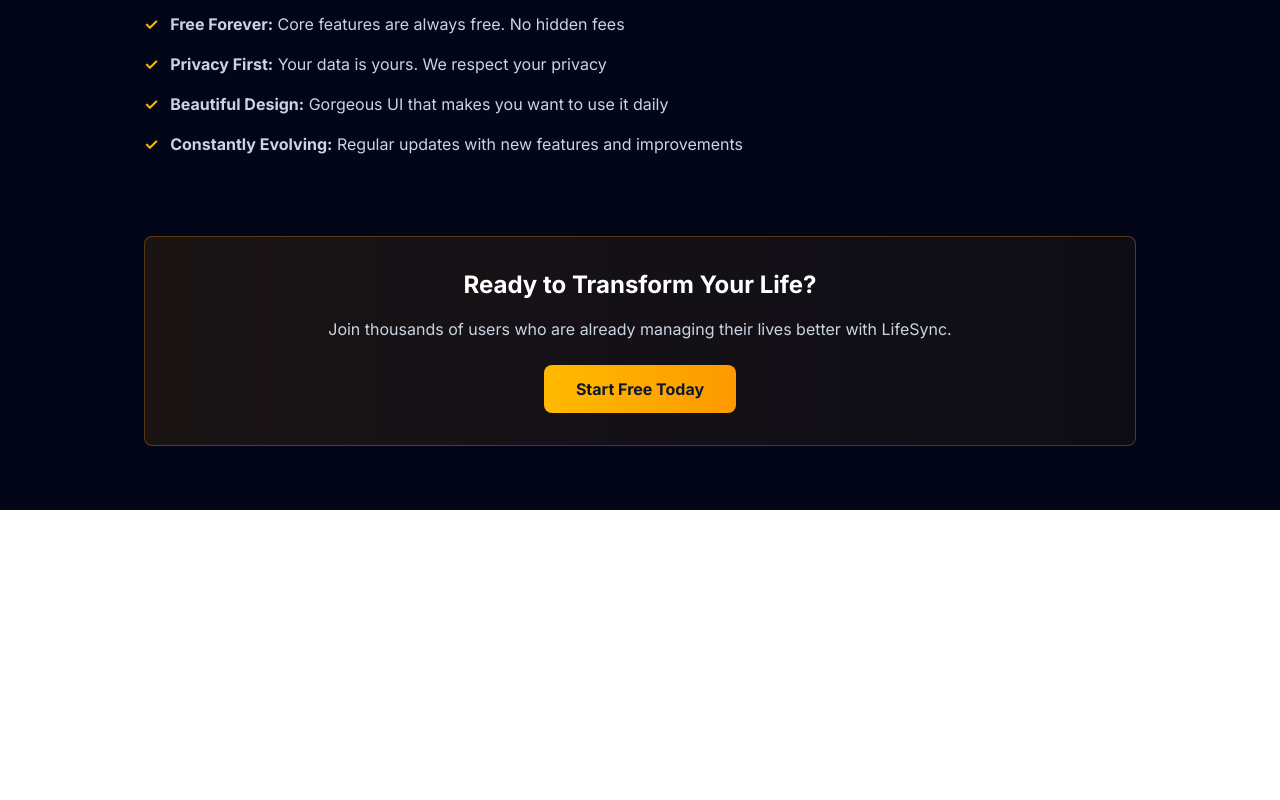
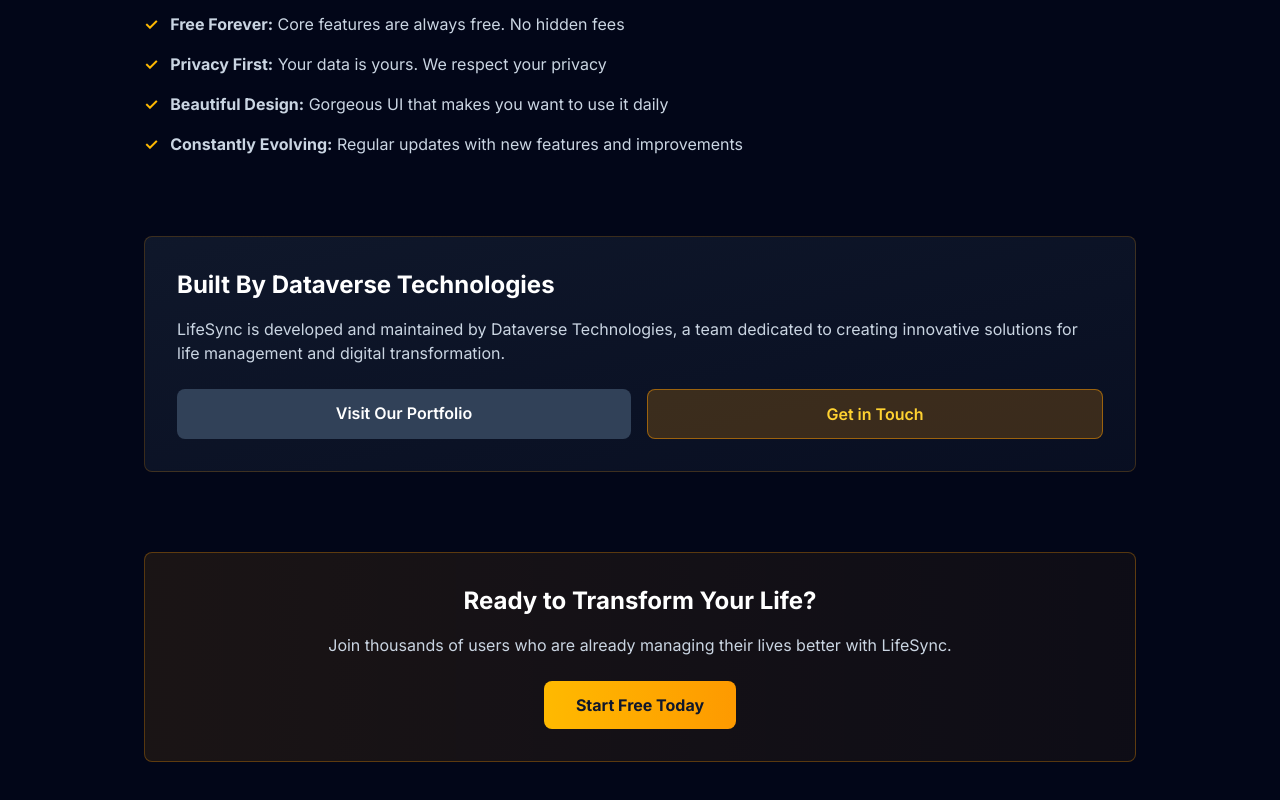
Before and after one commit to umairansari92/LifeSync-Landing, a Next.js app: page /about in a window 1280 px wide. Shown: the part 1771-2571 px from the top of the page. Before the commit the page ends 2281 px from the top, so only its background shows below. Built offline with nearby package versions, Linux system fonts and the light colour scheme.

Commit message:
Update: Add company portfolio, website, and email - Dataverse Technologies

```diff
--- a/src/app/about/page.tsx
+++ b/src/app/about/page.tsx
@@ -139,6 +139,29 @@
           </ul>
         </section>
 
+        {/* Built By Section */}
+        <section className="mb-20 bg-gradient-to-br from-slate-800/50 to-slate-900/50 border border-amber-500/20 rounded-lg p-8">
+          <h2 className="text-2xl font-bold text-white mb-4">Built By Dataverse Technologies</h2>
+          <p className="text-slate-300 mb-6">
+            LifeSync is developed and maintained by Dataverse Technologies, a team dedicated to creating innovative solutions for life management and digital transformation.
+          </p>
+          <div className="flex flex-col md:flex-row gap-4">
+            <Link
+              href="https://dataversetechnologies.vercel.app/"
+              target="_blank"
+              className="flex-1 px-6 py-3 bg-slate-700 hover:bg-slate-600 text-white rounded-lg transition-all text-center font-semibold"
+            >
+              Visit Our Portfolio
+            </Link>
+            <Link
+              href="mailto:dataversetechnologies6@gmail.com"
+              className="flex-1 px-6 py-3 bg-amber-500/20 hover:bg-amber-500/30 text-amber-300 border border-amber-500/50 rounded-lg transition-all text-center font-semibold"
+            >
+              Get in Touch
+            </Link>
+          </div>
+        </section>
+
         {/* CTA */}
         <section className="bg-gradient-to-r from-amber-500/10 to-amber-500/5 border border-amber-500/30 rounded-lg p-8 text-center">
           <h2 className="text-2xl font-bold text-white mb-4">Ready to Transform Your Life?</h2>
--- a/src/app/cookie-policy/page.tsx
+++ b/src/app/cookie-policy/page.tsx
@@ -196,8 +196,8 @@
             <div className="mt-4 space-y-2">
               <p>
                 <strong>Email:</strong>{" "}
-                <a href="mailto:privacy@lifesynchub.com" className="text-amber-400 hover:text-amber-300">
-                  privacy@lifesynchub.com
+                <a href="mailto:dataversetechnologies6@gmail.com" className="text-amber-400 hover:text-amber-300">
+                  dataversetechnologies6@gmail.com
                 </a>
               </p>
               <p>
--- a/src/app/support/page.tsx
+++ b/src/app/support/page.tsx
@@ -55,7 +55,7 @@
     icon: Mail,
     title: "Email Support",
     description: "Send us an email and we'll get back to you within 24 hours",
-    contact: "support@lifesynchub.com",
+    contact: "dataversetechnologies6@gmail.com",
   },
   {
     icon: MessageSquare,
@@ -192,7 +192,7 @@
               View Docs
             </Link>
             <Link
-              href="mailto:support@lifesynchub.com"
+              href="mailto:dataversetechnologies6@gmail.com"
               className="px-6 py-2 bg-gradient-to-r from-amber-400 to-amber-500 text-slate-900 rounded-lg hover:shadow-lg hover:shadow-amber-500/50 transition-all font-semibold"
             >
               Email Us
--- a/src/components/Footer.tsx
+++ b/src/components/Footer.tsx
@@ -41,14 +41,16 @@
             </p>
             <div className="flex gap-3">
               <Link
-                href="https://github.com"
+                href="https://dataversetechnologies.vercel.app/"
                 target="_blank"
+                title="Portfolio"
                 className="inline-flex items-center justify-center w-10 h-10 bg-slate-800 hover:bg-amber-500/20 border border-amber-500/30 rounded-lg transition-all"
               >
                 <Github size={18} className="text-amber-400" />
               </Link>
               <Link
-                href="mailto:support@lifesynchub.com"
+                href="mailto:dataversetechnologies6@gmail.com"
+                title="Company Email"
                 className="inline-flex items-center justify-center w-10 h-10 bg-slate-800 hover:bg-amber-500/20 border border-amber-500/30 rounded-lg transition-all"
               >
                 <Mail size={18} className="text-amber-400" />
@@ -101,7 +103,14 @@
 
           <p className="text-slate-500 text-xs">
             Made with{" "}
-            <span className="text-red-500">❤️</span> by LifeSync Team
+            <span className="text-red-500">❤️</span> by{" "}
+            <Link
+              href="https://dataversetechnologies.vercel.app/"
+              target="_blank"
+              className="text-amber-400 hover:text-amber-300 transition-colors"
+            >
+              Dataverse Technologies
+            </Link>
           </p>
         </div>
 
```
